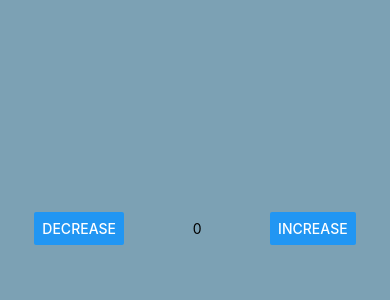
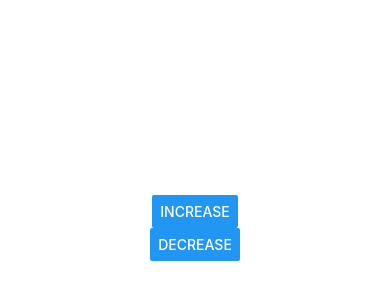
Before and after one commit to r3stl3ss/7sem-app-react, a React Native app: screen / in a window 390 px wide. Shown: the part 194-494 px from the top of the page. Built offline with nearby package versions, Linux system fonts and the light colour scheme.

Commit message:
mobx clicker

```diff
--- a/App.js
+++ b/App.js
@@ -1,41 +1,32 @@
-import * as React from 'react';
-import { Text, View, StyleSheet, Button } from 'react-native';
-import Constants from 'expo-constants';
-import { useState } from 'react';
+import React from 'react'
+import { View, Button, Text } from 'react-native'
+import { makeAutoObservable } from 'mobx'
+import { observer } from 'mobx-react-lite'
 
-export default function App() {
-  const [counter, setCounter] = useState(0);
-  return (
-    <>
-      <View style={styles.container}>
-        <View>
-          <Button
-            title="Decrease"
-            onPress={() => setCounter(counter - 1)}
-          />
-        </View>
-        <Text>{counter}</Text>
-        <Button
-        onPress={() => setCounter(counter + 1)}
-          title="Increase"
-        />
-      </View>
-    </>
-  );
+class Clicker {
+    clicks = 0
+
+    constructor() {
+        makeAutoObservable(this)
+    }
+
+    addClick() {
+        this.clicks += 1
+    }
+
+    deleteClick() {
+      this.clicks -= 1
+    }
 }
 
-const styles = StyleSheet.create({
-  container: {
-    backgroundColor: "#7CA1B4",
-    flex: 1,
-    alignItems: "center", // ignore this - we'll come back to it
-    justifyContent: "space-around", // ignore this - we'll come back to it
-    flexDirection: "row",
-  },
-  square: {
-    backgroundColor: "#7cb48f",
-    width: 100,
-    height: 100,
-    margin: 4,
-  },
-});
+const clicker = new Clicker()
+
+const App = observer(() => (
+    <View style={{ flex: 1, alignItems: 'center', justifyContent: 'center' }}>
+        <Text style={{ fontSize: clicker.clicks}}>{clicker.clicks}</Text>
+        <Button onPress={() => clicker.addClick()} title="increase" />
+        <Button onPress={() => clicker.deleteClick()} title="decrease" />
+    </View>
+))
+
+export default App;
--- a/app.json
+++ b/app.json
@@ -1,7 +1,7 @@
 {
   "expo": {
-    "name": "7sem-app-react",
-    "slug": "7sem-app-react",
+    "name": "9.2",
+    "slug": "9.2",
     "version": "1.0.0",
     "orientation": "portrait",
     "icon": "./assets/icon.png",
```
Also changed, not shown: package.json (+10 -8 lines), mobxclicker.gif (added), 1 other file (tests, documents, lock files or other folders).
